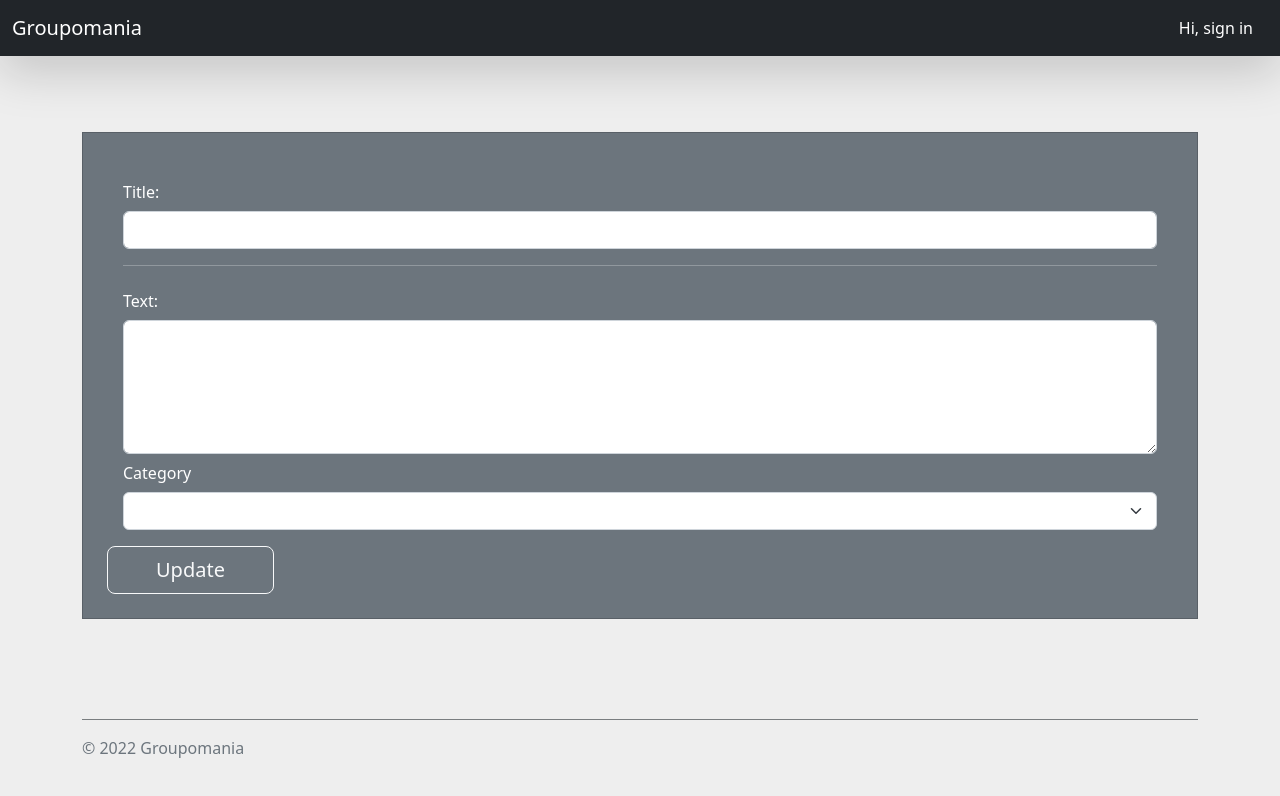
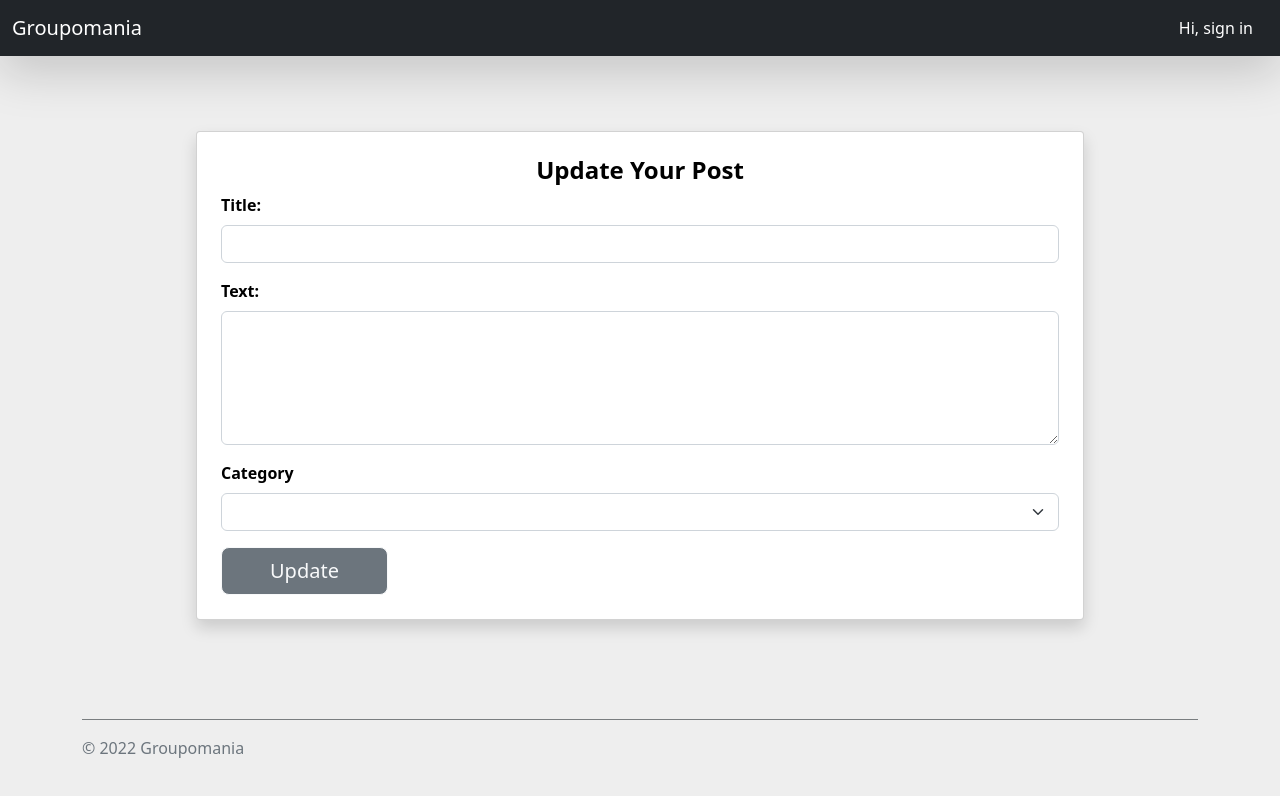
Before and after one commit to lucascardelima/Project-7, a Vue app in the folder groupomania/groupomania-frontend/: page /editpost/1 in a window 1280 px wide. Shown: the top 796 px of the page. Built offline with nearby package versions, Linux system fonts and the light colour scheme; no server answers.

Commit message:
re styled the update post card

```diff
--- a/groupomania/groupomania-frontend/src/views/EditPost.vue
+++ b/groupomania/groupomania-frontend/src/views/EditPost.vue
@@ -1,3 +1,14 @@
+<style scoped>
+  .main-card {
+    max-width : 80%;
+  }
+  #submitButton:hover {
+    background-color: green;
+    color: white;
+  }
+
+</style>
+
 <script>
 import axios from 'axios';
 
@@ -19,7 +30,10 @@ export default {
       axios.put('http://localhost:3000/api/posts/updatepost', {
         data: {
           postID: this.postData.postID,
-          userID: localStorage.getItem('userID')
+          userID: localStorage.getItem('userID'),
+          postTitle: this.postData.postTitle,
+          postText: this.postData.postText,
+          postCategory: this.postData.postCategory
         }
       }).then(
         (response) => {
@@ -63,13 +77,17 @@ export default {
 <div class="container py-5">
     <div class="row d-flex justify-content-center align-items-center">
       <div class="main-card">
-        <div class="card bg-secondary text-white" style="border-radius: 0rem">
+        <div class="card bg-white text-black rounded-1 shadow border-4">
           <div class="card-body p-4">
-            <form @submit.prevent="updatePost()">
-              <div class="m-3">
+            <form @submit.prevent="updatePost">
+
+              <h4 class="fw-bold mb-2 text-center">Update Your Post</h4>
+
+              <div class="mb-3">
+
                 <label
                   for="postTitle"
-                  class="col-form-label">
+                  class="form-label fw-bold">
                   Title:
                 </label>
                 <input
@@ -78,13 +96,16 @@ export default {
                   id="postTitle"
                   v-model="postData.postTitle"
                   required>
-                <hr>
+              </div>
+
+              <div class="mb-3">
 
                 <label
                   for="postText"
-                  class="col-form-label">
+                  class="form-label fw-bold">
                   Text:
                 </label>
+
                 <textarea
                   type="text"
                   class="form-control"
@@ -94,9 +115,13 @@ export default {
                   required>
                 </textarea>
 
+              </div>
+
+              <div class="mb-3">
+
                 <label
                   for="postCategory"
-                  class="col-form-label">
+                  class="form-label fw-bold">
                   Category
                 </label>
                 <select
@@ -113,10 +138,12 @@ export default {
                   <option value="cooking">Cooking</option>
                   <option value="traveling">Traveling</option>
                 </select>
+
               </div>
+
               <button
                 id="submitButton"
-                class="btn btn-outline-light btn-lg px-5"
+                class="btn btn-outline-light btn-secondary btn-lg px-5"
                 type="submit">
                   Update
               </button>
```
